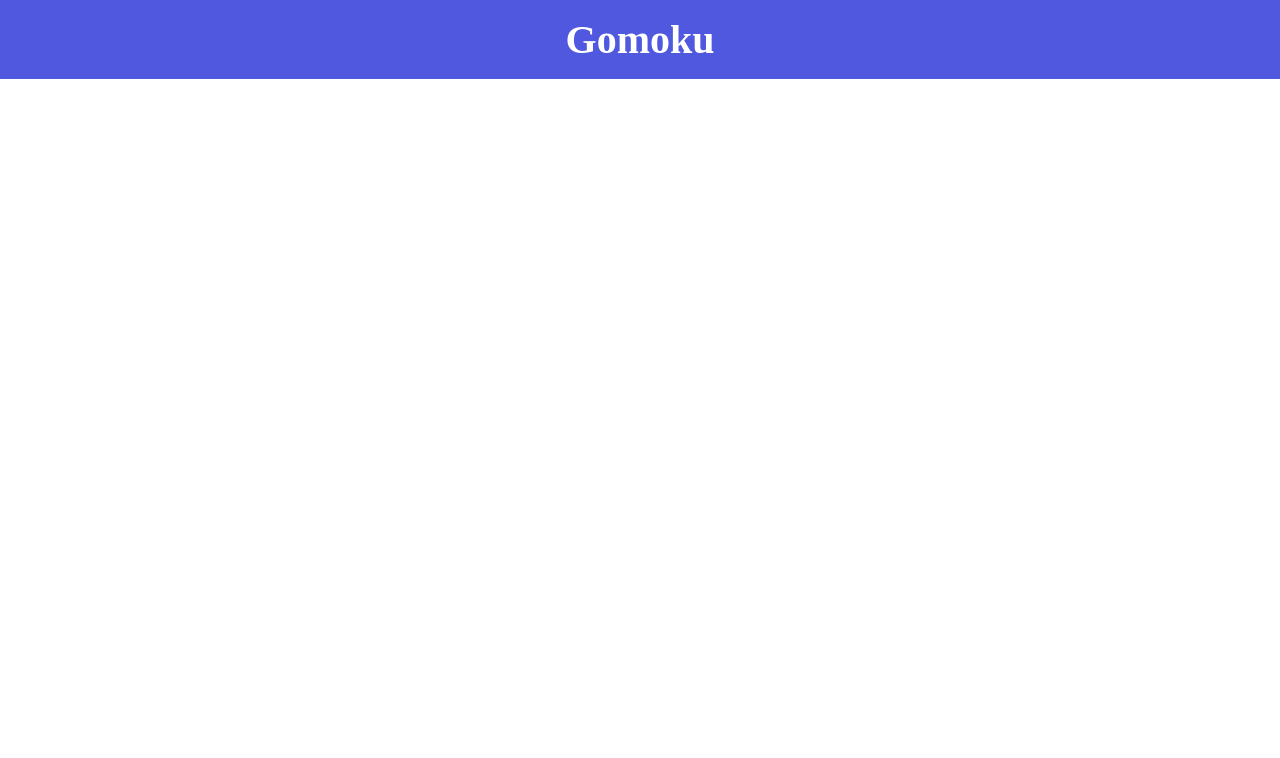
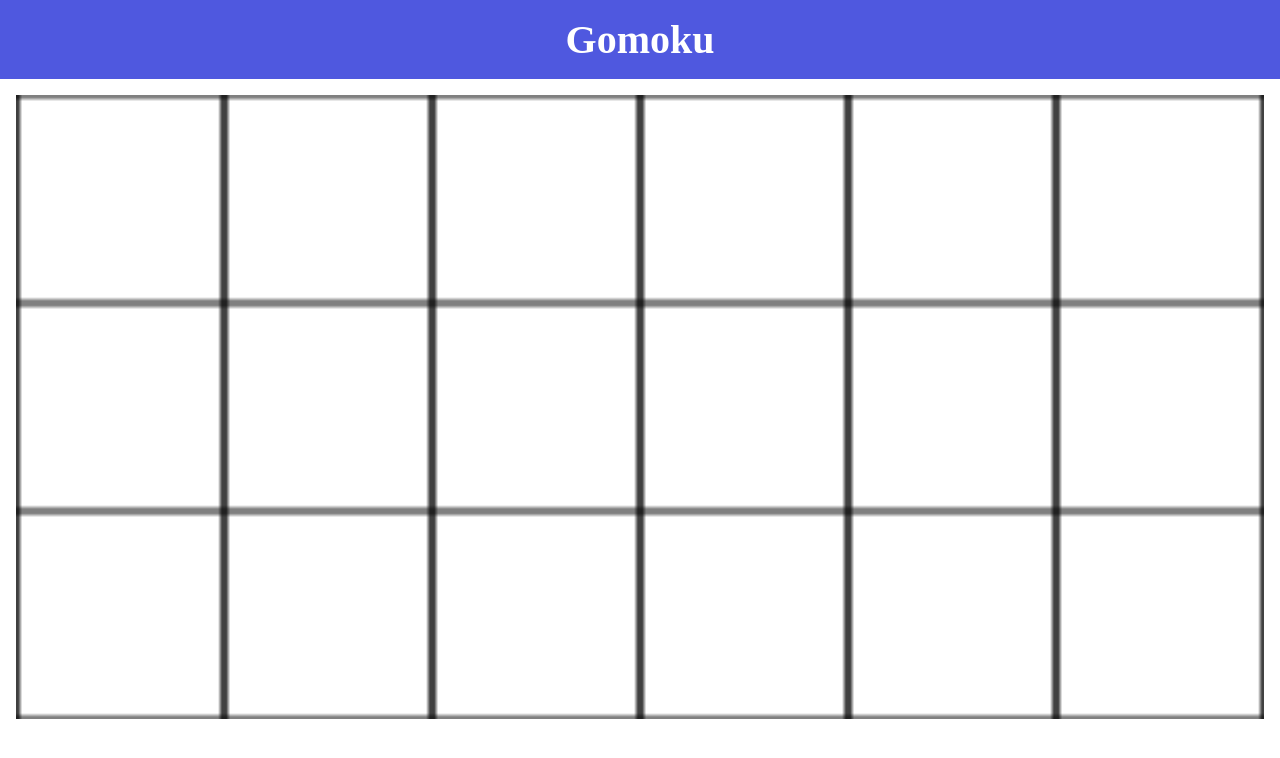
Before and after one commit to awynnejo/gomoku, a website with bundled scripts: page index.html in a window 1280 px wide. Built offline with nearby package versions, Linux system fonts and the light colour scheme.

Commit message:
Board drawing correctly

```diff
--- a/app.ts
+++ b/app.ts
@@ -27,17 +27,19 @@ class Game {
 }
 
 class GameCanvas {
+    game_size: number
     game: Game
     canvas: HTMLCanvasElement
+    canvas_width: number
+    tile_size: number
     ctx: CanvasRenderingContext2D
-    canvas_width: number
-    canvas_height: number
 
     constructor(){
-        this.game = new Game(10)
+        this.game_size = 10
+        this.game = new Game(this.game_size)
         this.canvas_width = 500
-        this.canvas_height = 500
-        this.canvas = <HTMLCanvasElement>document.createElement('canvas')
+        this.tile_size = this.canvas_width / 10
+        this.canvas = <HTMLCanvasElement>document.getElementById('canvas')
         this.ctx = this.canvas.getContext("2d")!
     }
     getGridCoordinates(){
@@ -45,7 +47,18 @@ class GameCanvas {
     }
 
     drawBoard(){
-        let canvas = this.canvas
+        for(let i = 0; i < this.canvas_width; i++){
+            this.ctx.beginPath()
+            this.ctx.moveTo(i * this.tile_size, 0)
+            this.ctx.lineTo(i * this.tile_size, this.canvas_width)
+            this.ctx.stroke()
+            this.ctx.moveTo(0, i * this.tile_size)
+            this.ctx.lineTo(this.canvas_width, i * this.tile_size)
+            this.ctx.stroke()
 
+        }
     }
 }
+
+let gc = new GameCanvas()
+gc.drawBoard()
--- a/index.html
+++ b/index.html
@@ -11,8 +11,8 @@
   <body>
     <header class="header">Gomoku</header>
     <main class="main">
+      <canvas id="canvas"></canvas>
       <div class="game">
-        <canvas id="board"></canvas>
       <div class="controls"></div>
       <div class="log"></div>
       <div class="status"></div>
```
Also changed, not shown: tsconfig.json (added, +103 -0 lines).
